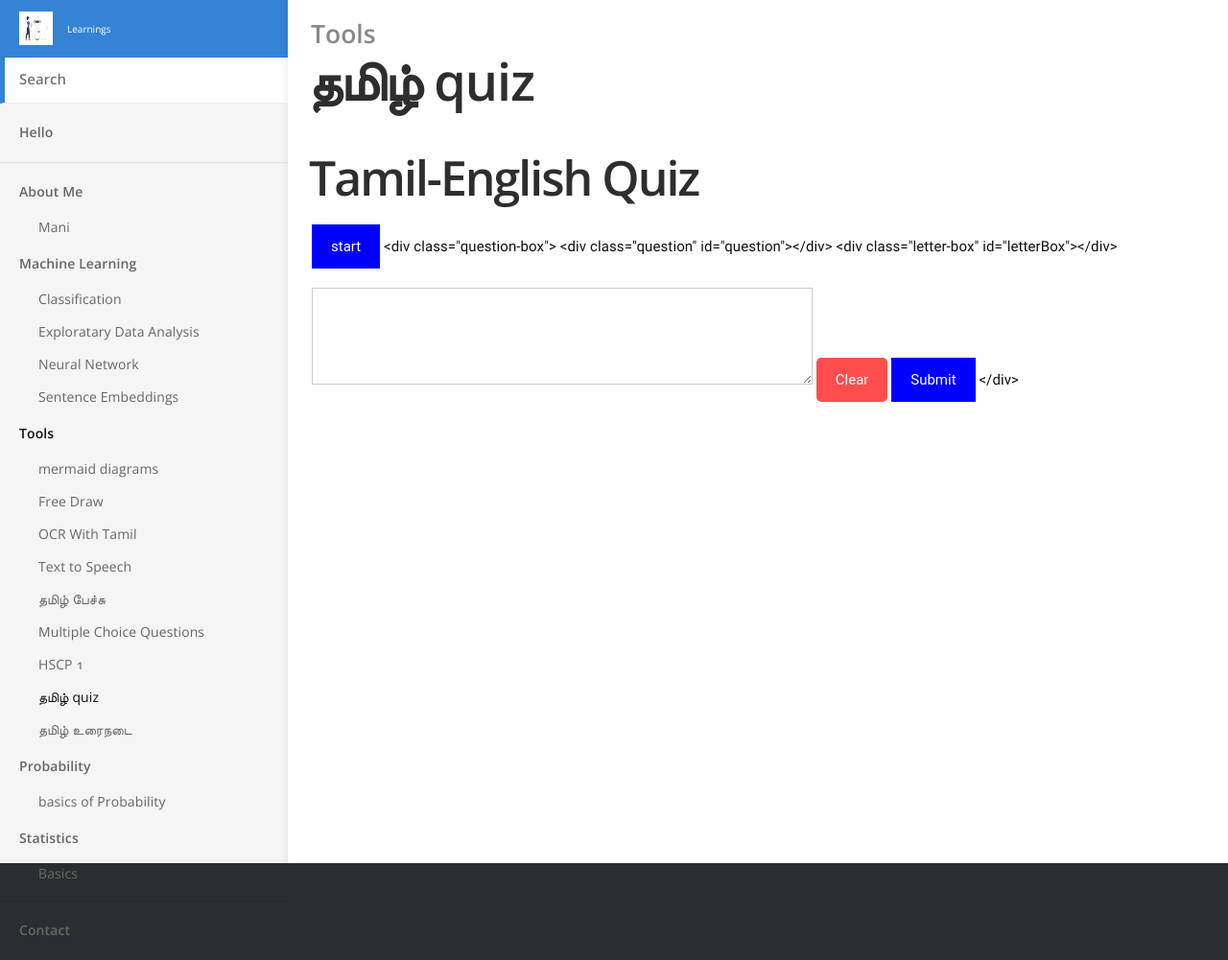
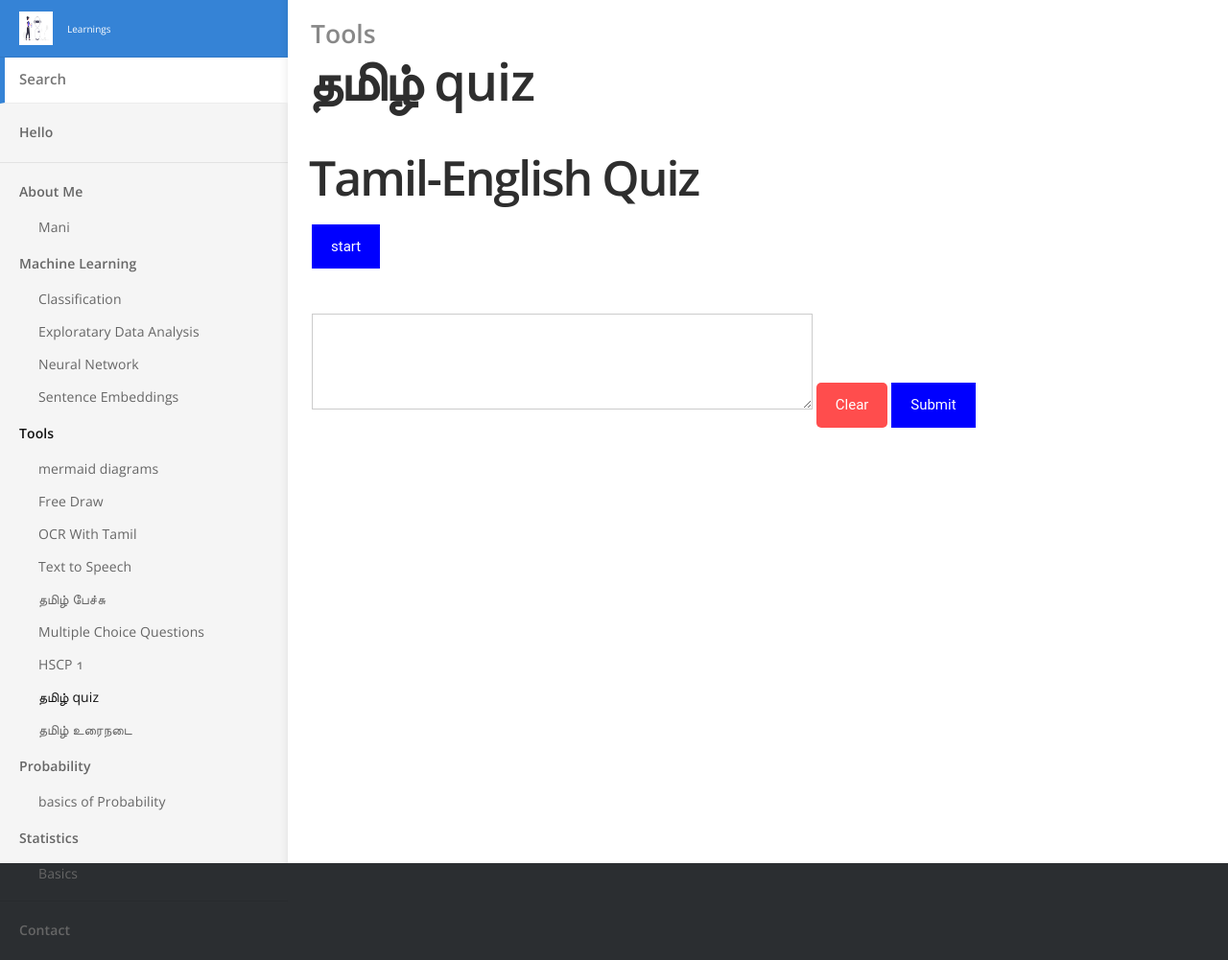
Before and after one commit to mperumal-usd/myLearnings, a Jekyll site: the page built from _docs/tamil_dictation.md, in a window 1280 px wide. Shown: the whole page at 96% size. Built offline with Jekyll 4.4.1, drawn with Linux system fonts in a browser that asks for light colours.

Commit message:
tamil dictation

```diff
--- a/_docs/tamil_dictation.md
+++ b/_docs/tamil_dictation.md
@@ -6,14 +6,13 @@ title: தமிழ் quiz
 <script src="{{ site.baseurl }}/scripts/track.js"></script>
 <h1>Tamil-English Quiz</h1>
 <button class="quiz start-button" id="quiz-start" onclick="start(this)">start</button>
-    <div class="question-box">
-        <div class="question" id="question"></div>
-        <div class="letter-box" id="letterBox"></div>
-        <textarea class="input-box" id="textInput" rows="3"></textarea>
-        <button class="clear-button" onclick="clearInput()">Clear</button>
-        <!-- <input type="text" id="answer" placeholder="Enter your answer here" /> -->
-        <button onclick="checkAnswer()">Submit</button>
-    </div>
+<div class="question-box">
+    <div class="question" id="question"></div>
+     <div class="letter-box" id="letterBox"></div>
+    <textarea class="input-box" id="textInput" rows="3"></textarea>
+    <button class="clear-button" onclick="clearInput()">Clear</button>
+    <button onclick="checkAnswer()">Submit</button>
+</div>
 
 <div class="result" id="result"></div>
 
```
